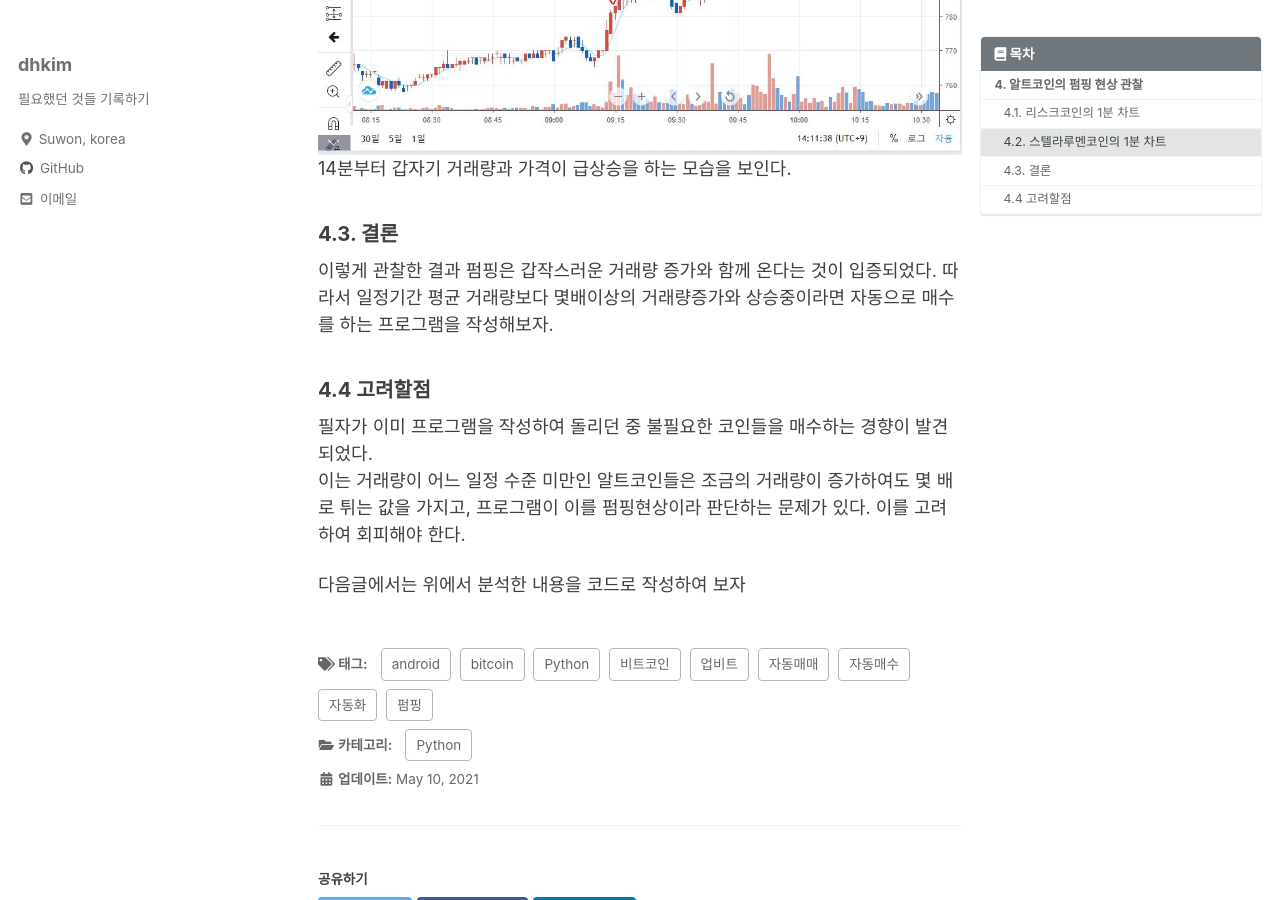
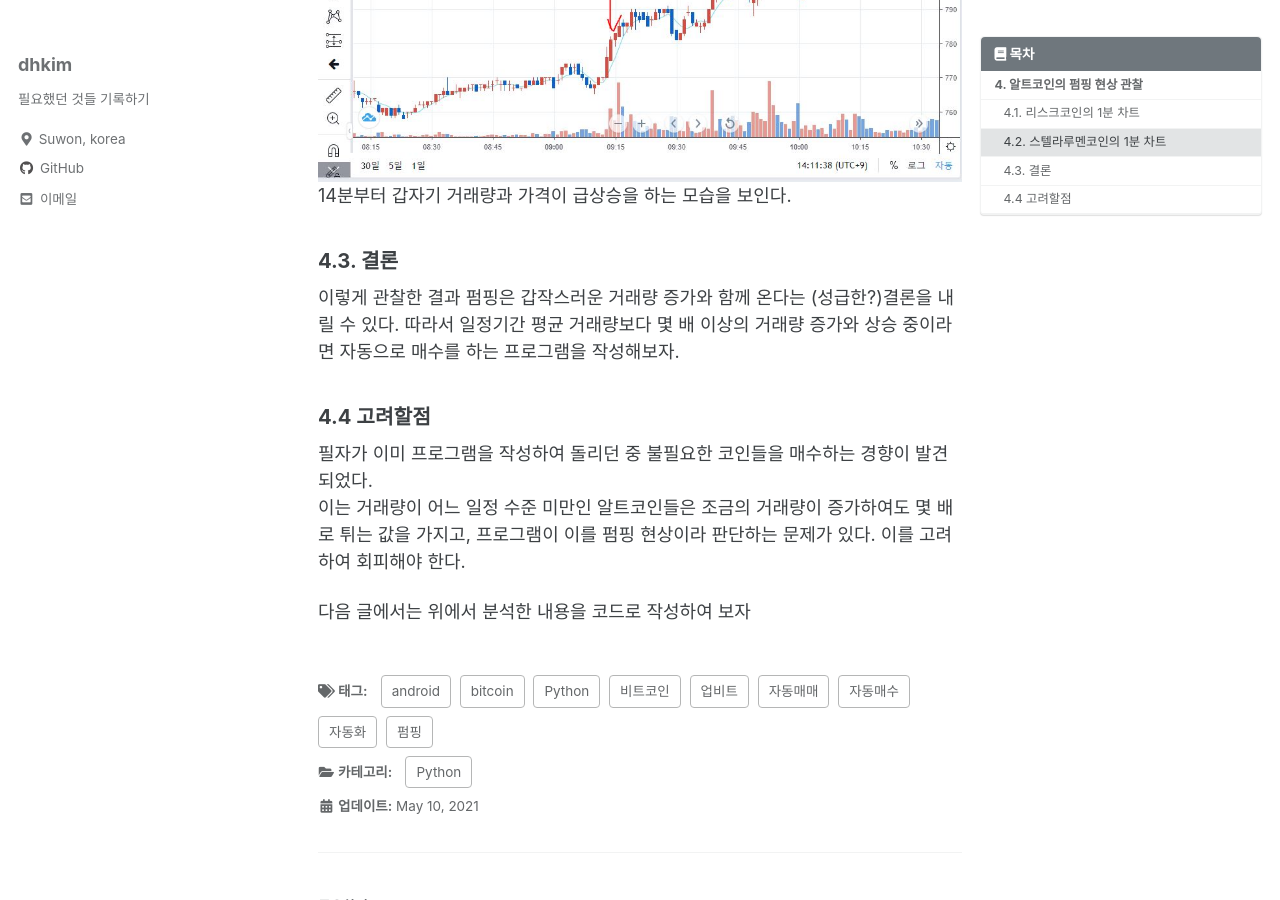
Before and after one commit to DonghyunA/DonghyunA.github.io, a Jekyll site: the page built from _posts/Python/coin/2021-05-10-파이썬을 이용하여 코인 자동매매3.md, in a window 1280 px wide and 900 px high, scrolled down 2608 px. Built offline with Jekyll 4.4.1, drawn with Linux system fonts in a browser that asks for light colours; cached includes are drawn as plain includes; comment, search, counter and statistics services are not loaded; some of the changed text lies outside the part shown.

Commit message:
오기 수정

```diff
--- a/_posts/Python/coin/2021-05-10-파이썬을 이용하여 코인 자동매매3.md
+++ b/_posts/Python/coin/2021-05-10-파이썬을 이용하여 코인 자동매매3.md
@@ -8,11 +8,12 @@
 toc_sticky: true
 ---
 
-이번 글에 작성하는 펌핑감지 방법은 필자가 생각한 방법이며, 이에 대한 전문성과 정확성은 보장하지 않는다. 또한 이를 이용하여 정신적, 물질적, 금전적 피해 또한 보장할 수 없다.  순전히 코딩하는 사람의 입장에서 현상을 관찰하고 이를 이용해보고자 하는 생각에서 작성된 글임을 알린다.
+이번 글에 작성하는 펌핑감지 방법은 필자가 생각한 방법이며, 이에 대한 전문성과 정확성은 보장하지 않는다. 또한 이를 이용하여 정신적, 물질적, 금전적 피해 또한 보장할 수 없다.
+순전히 코딩하는 사람의 입장에서 현상을 관찰하고 이를 이용해보고자 하는 생각에서 작성된 글임을 알린다.
 
 ## 4. 알트코인의 펌핑 현상 관찰
 매일매일 무섭게 오르고 내리는 알트코인 중 오르는 알트코인에 집중하여 관찰하였다.
-이 글의 작성당일 리스크라는 알트코인이 올라 이를 예시로 한다.
+이 글의 작성 당일 리스크라는 알트코인이 올라 이를 예시로 한다.
 
 ### 4.1. 리스크코인의 1분 차트
 ![리스크 1분봉 8:59](../../../assets/images/20210510/2021051003.JPG)
@@ -32,13 +33,13 @@
 14분부터 갑자기 거래량과 가격이 급상승을 하는 모습을 보인다.
 
 ### 4.3. 결론
-이렇게 관찰한 결과 펌핑은 갑작스러운 거래량 증가와 함께 온다는 것이 입증되었다.
-따라서 일정기간 평균 거래량보다 몇배이상의 거래량증가와 상승중이라면 자동으로 매수를 하는 프로그램을 작성해보자.
+이렇게 관찰한 결과 펌핑은 갑작스러운 거래량 증가와 함께 온다는 (성급한?)결론을 내릴 수 있다.
+따라서 일정기간 평균 거래량보다 몇 배 이상의 거래량 증가와 상승 중이라면 자동으로 매수를 하는 프로그램을 작성해보자.
 
 ### 4.4 고려할점
 필자가 이미 프로그램을 작성하여 돌리던 중 불필요한 코인들을 매수하는 경향이 발견되었다.
-이는 거래량이 어느 일정 수준 미만인 알트코인들은 조금의 거래량이 증가하여도 몇 배로 튀는 값을 가지고, 프로그램이 이를 펌핑현상이라 판단하는 문제가 있다.
+이는 거래량이 어느 일정 수준 미만인 알트코인들은 조금의 거래량이 증가하여도 몇 배로 튀는 값을 가지고, 프로그램이 이를 펌핑 현상이라 판단하는 문제가 있다.
 이를 고려하여 회피해야 한다.
 
 
-다음글에서는 위에서 분석한 내용을 코드로 작성하여 보자
+다음 글에서는 위에서 분석한 내용을 코드로 작성하여 보자
```
